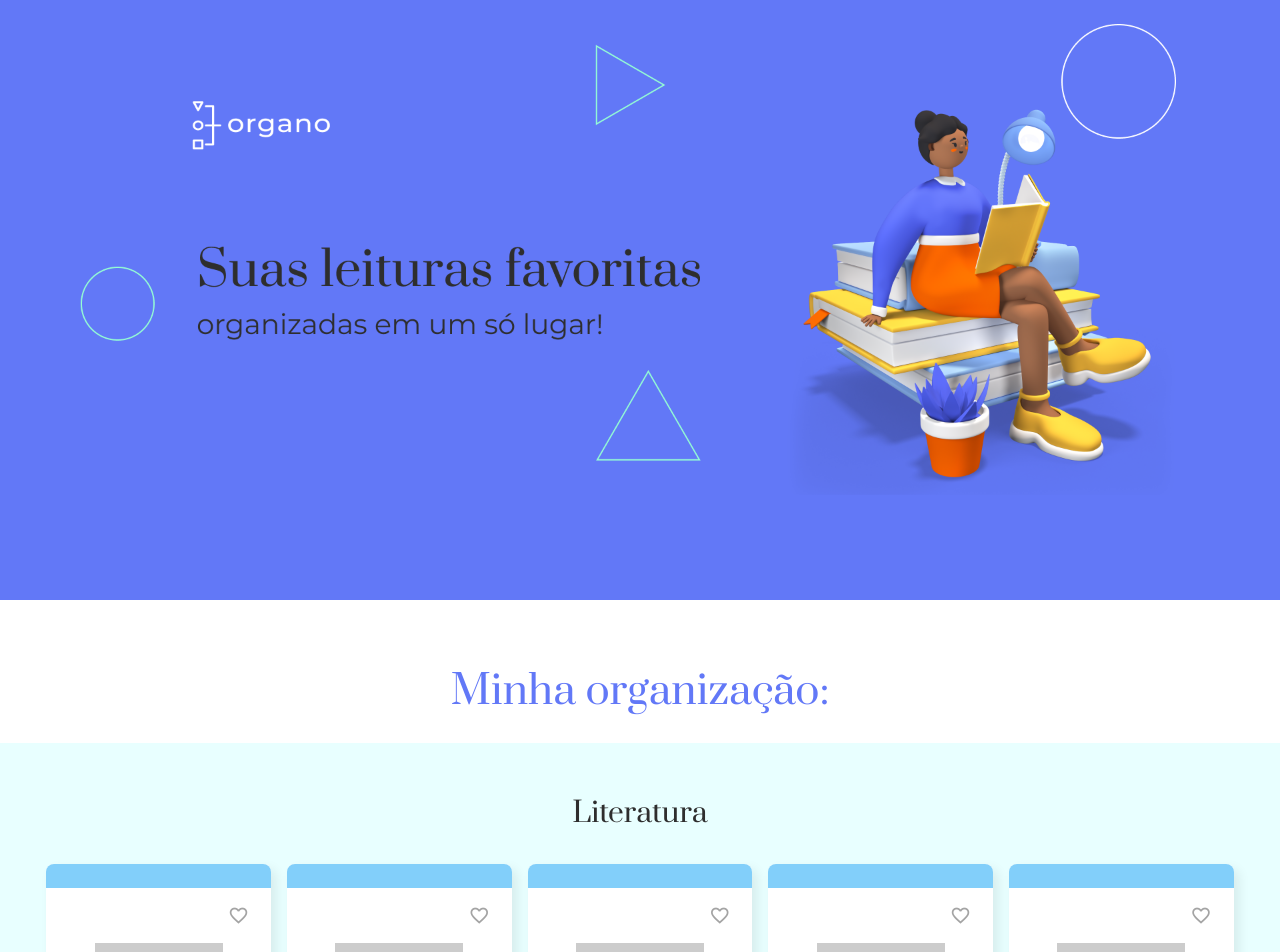
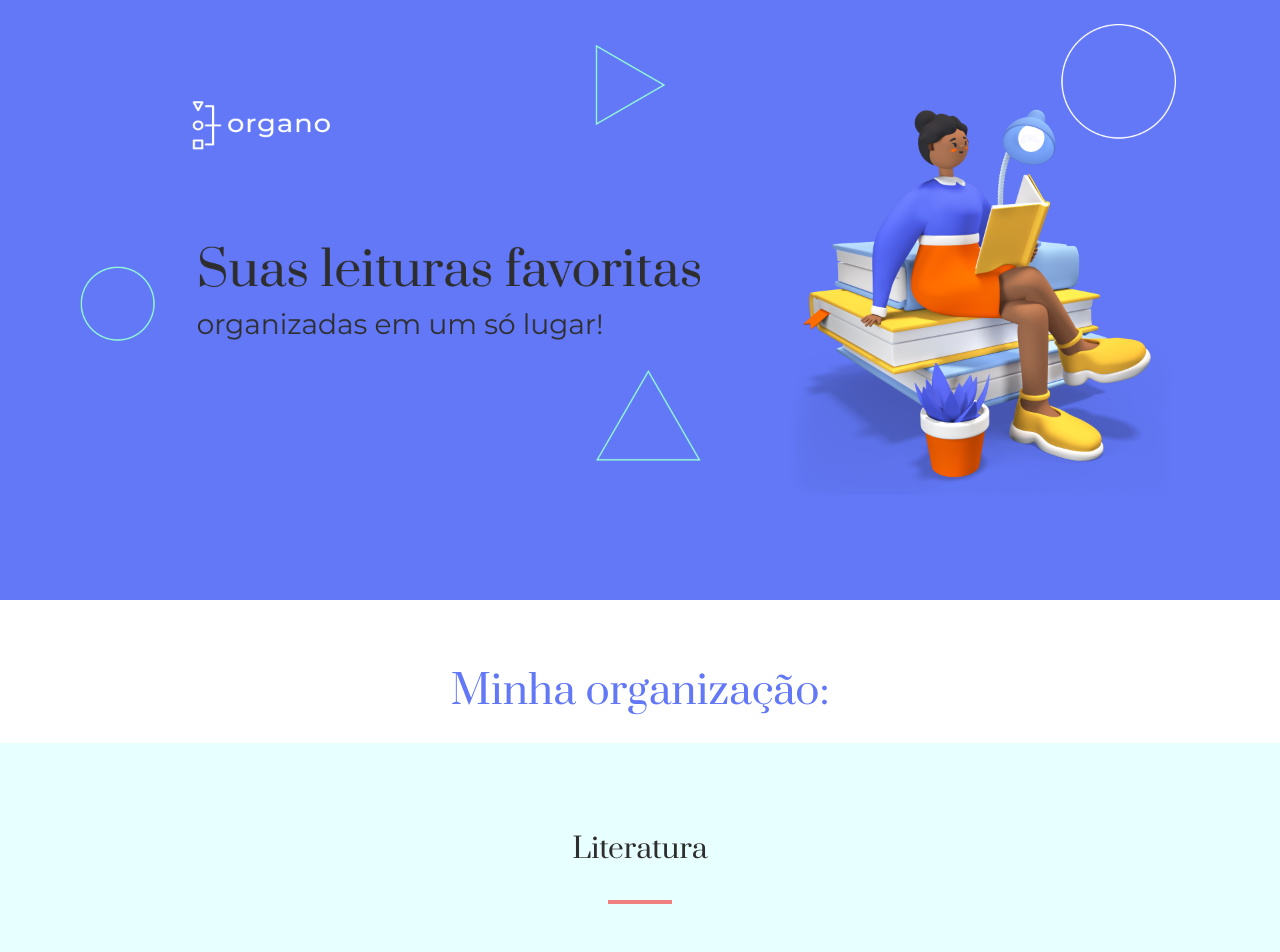
Before and after one commit to feliven/angular-19-signals-controle-de-fluxo, an Angular app: page / in a window 1280 px wide. Shown: the top 952 px of the page. Built offline with nearby package versions, Linux system fonts and the light colour scheme.

Commit message:
criada interface Livro; alguns estilos foram ajustados

```diff
--- a/src/app/components/card/card.component.ts
+++ b/src/app/components/card/card.component.ts
@@ -1,11 +1,5 @@
 import { Component } from '@angular/core';
-
-interface Livro {
-  titulo: string;
-  autoria: string;
-  favorito: boolean;
-  imagem: string;
-}
+import { Livro } from '../../shared/livro.interface';
 
 @Component({
   selector: 'app-card',
@@ -18,6 +12,7 @@ export class CardComponent {
     titulo: 'E não sobrou nenhum',
     autoria: 'Agatha Christie',
     favorito: false,
+    genero: 'Literatura',
     imagem: 'https://placehold.co/128x185',
   };
 
--- a/src/app/components/lista-categoria/lista-categoria.component.css
+++ b/src/app/components/lista-categoria/lista-categoria.component.css
@@ -1,4 +1,4 @@
-body {
+section {
   width: 100%;
   padding: 3% 2%;
   background: #e8ffff;
@@ -21,6 +21,11 @@ body {
   word-wrap: break-word;
 }
 
+.linha-destaque-grande {
+  width: 64px;
+  border-bottom: 4px solid lightcoral;
+}
+
 .linha-cards {
   width: 100%;
   justify-content: center;
--- a/src/app/components/lista-categoria/lista-categoria.component.html
+++ b/src/app/components/lista-categoria/lista-categoria.component.html
@@ -1,5 +1,8 @@
 @for (categoria of categorias; track $index) {
-<div class="titulo">{{ categoria }}</div>
+<section>
+  <div class="titulo">{{ categoria }}</div>
+  <span class="linha-destaque linha-destaque-grande"></span>
+</section>
 <div class="lista-categoria">
   <div class="linha-cards">
     <app-card class="card"></app-card>
@@ -9,5 +12,4 @@
     <app-card class="card"></app-card>
   </div>
 </div>
-
 }
--- a/src/styles.css
+++ b/src/styles.css
@@ -17,3 +17,8 @@ img {
   max-width: 100%;
   height: auto;
 }
+
+.linha-destaque {
+  display: block;
+  margin: 0 auto;
+}
```
Also changed, not shown: src/app/shared/livro.interface.ts (added, +7 -0 lines).
